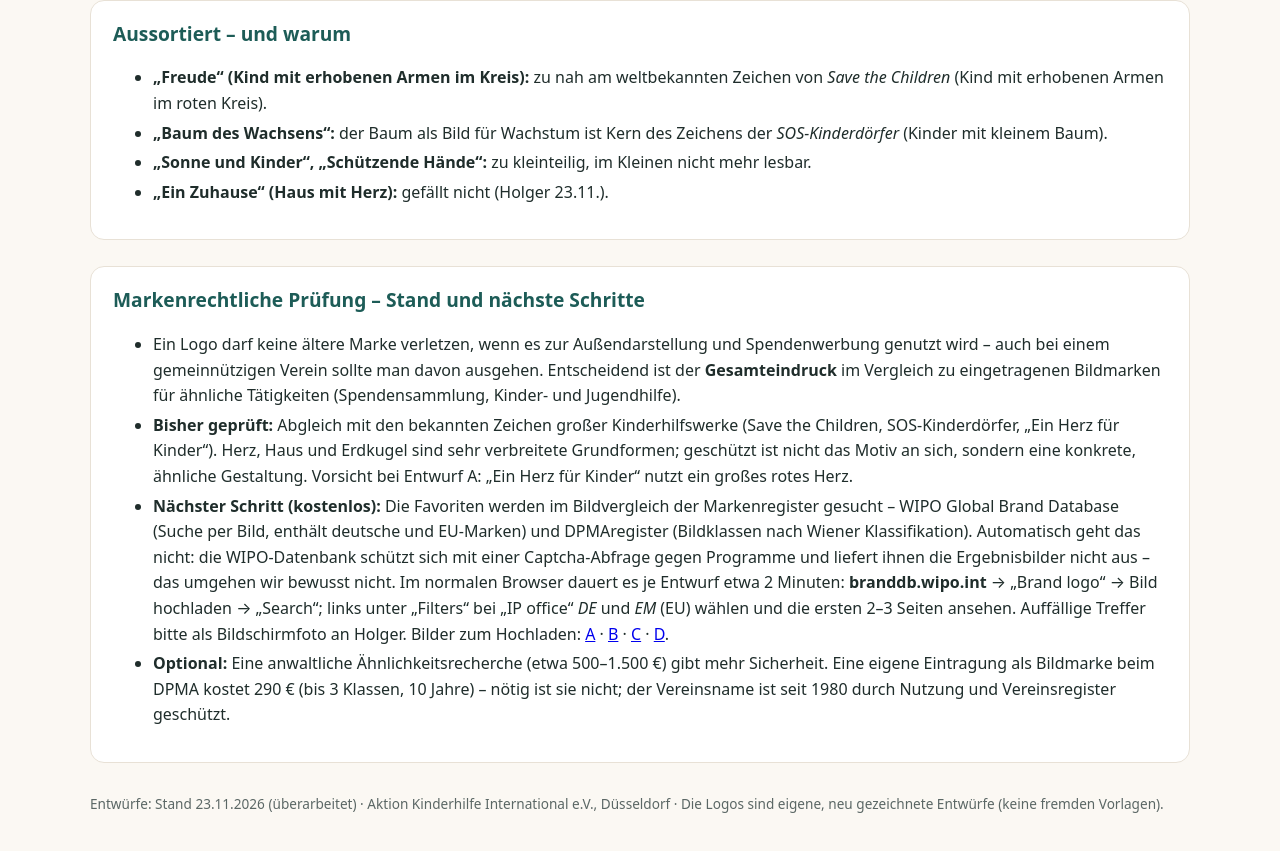
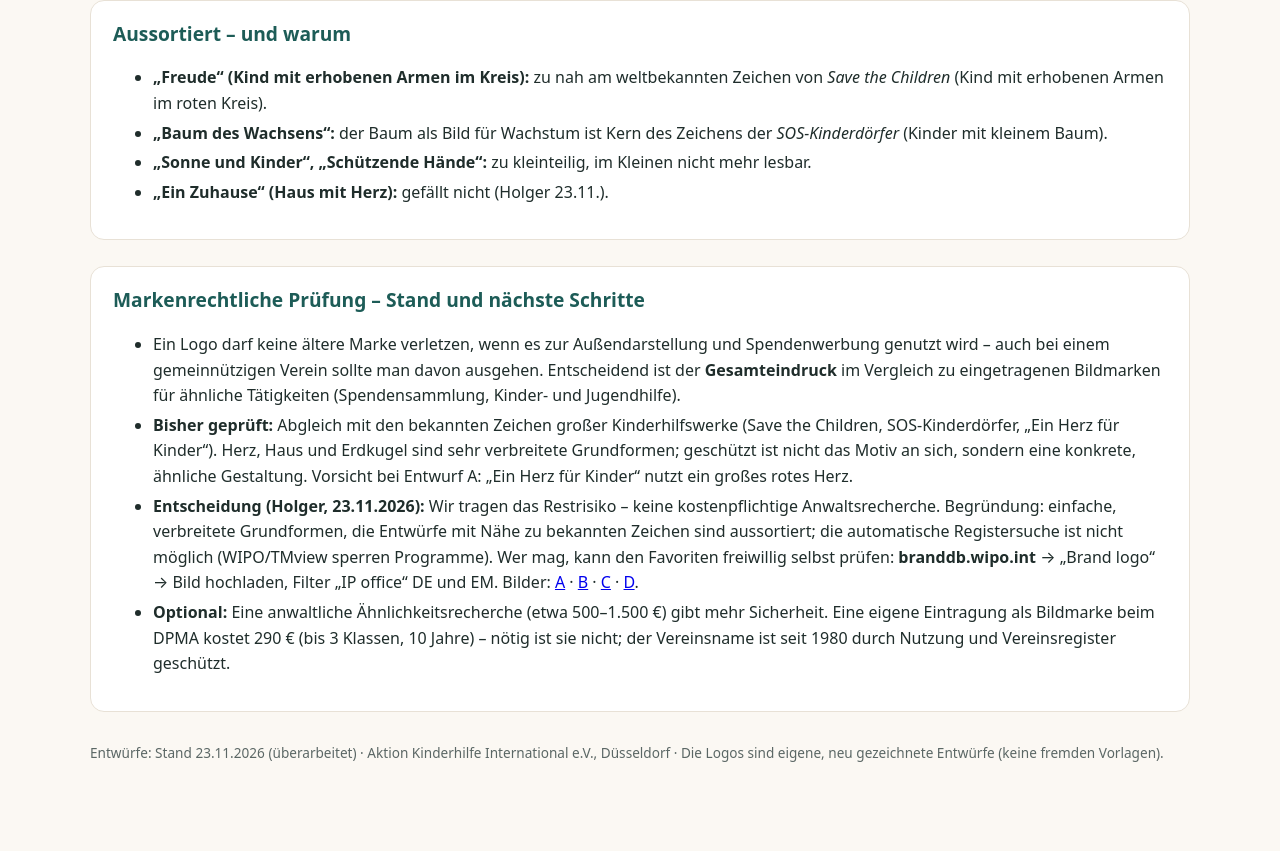
Before and after one commit to HolgerBartel/aktion-kinderhilfe, a plain HTML site: page logos.html in a window 1280 px wide. Shown: the part 1443-2294 px from the top of the page. After the commit the page ends 2266 px from the top, so only its background shows below. Drawn offline with Linux system fonts and the light colour scheme.

Commit message:
Logos: Entscheidung Markenrisiko (Holger 23.11.)

```diff
--- a/logos.html
+++ b/logos.html
@@ -85,7 +85,7 @@
     <ul>
       <li>Ein Logo darf keine ältere Marke verletzen, wenn es zur Außendarstellung und Spendenwerbung genutzt wird – auch bei einem gemeinnützigen Verein sollte man davon ausgehen. Entscheidend ist der <b>Gesamteindruck</b> im Vergleich zu eingetragenen Bildmarken für ähnliche Tätigkeiten (Spendensammlung, Kinder- und Jugendhilfe).</li>
       <li><b>Bisher geprüft:</b> Abgleich mit den bekannten Zeichen großer Kinderhilfswerke (Save the Children, SOS-Kinderdörfer, „Ein Herz für Kinder“). Herz, Haus und Erdkugel sind sehr verbreitete Grundformen; geschützt ist nicht das Motiv an sich, sondern eine konkrete, ähnliche Gestaltung. Vorsicht bei Entwurf A: „Ein Herz für Kinder“ nutzt ein großes rotes Herz.</li>
-      <li><b>Nächster Schritt (kostenlos):</b> Die Favoriten werden im Bildvergleich der Markenregister gesucht – WIPO Global Brand Database (Suche per Bild, enthält deutsche und EU-Marken) und DPMAregister (Bildklassen nach Wiener Klassifikation). Automatisch geht das nicht: die WIPO-Datenbank schützt sich mit einer Captcha-Abfrage gegen Programme und liefert ihnen die Ergebnisbilder nicht aus – das umgehen wir bewusst nicht. Im normalen Browser dauert es je Entwurf etwa 2 Minuten: <b>branddb.wipo.int</b> → „Brand logo“ → Bild hochladen → „Search“; links unter „Filters“ bei „IP office“ <i>DE</i> und <i>EM</i> (EU) wählen und die ersten 2–3 Seiten ansehen. Auffällige Treffer bitte als Bildschirmfoto an Holger. Bilder zum Hochladen: <a href="assets/logos/logo_A.png">A</a> · <a href="assets/logos/logo_B.png">B</a> · <a href="assets/logos/logo_C.png">C</a> · <a href="assets/logos/logo_D.png">D</a>.</li>
+      <li><b>Entscheidung (Holger, 23.11.2026):</b> Wir tragen das Restrisiko – keine kostenpflichtige Anwaltsrecherche. Begründung: einfache, verbreitete Grundformen, die Entwürfe mit Nähe zu bekannten Zeichen sind aussortiert; die automatische Registersuche ist nicht möglich (WIPO/TMview sperren Programme). Wer mag, kann den Favoriten freiwillig selbst prüfen: <b>branddb.wipo.int</b> → „Brand logo“ → Bild hochladen, Filter „IP office“ DE und EM. Bilder: <a href="assets/logos/logo_A.png">A</a> · <a href="assets/logos/logo_B.png">B</a> · <a href="assets/logos/logo_C.png">C</a> · <a href="assets/logos/logo_D.png">D</a>.</li>
       <li><b>Optional:</b> Eine anwaltliche Ähnlichkeitsrecherche (etwa 500–1.500 €) gibt mehr Sicherheit. Eine eigene Eintragung als Bildmarke beim DPMA kostet 290 € (bis 3 Klassen, 10 Jahre) – nötig ist sie nicht; der Vereinsname ist seit 1980 durch Nutzung und Vereinsregister geschützt.</li>
     </ul>
   </div>
```
